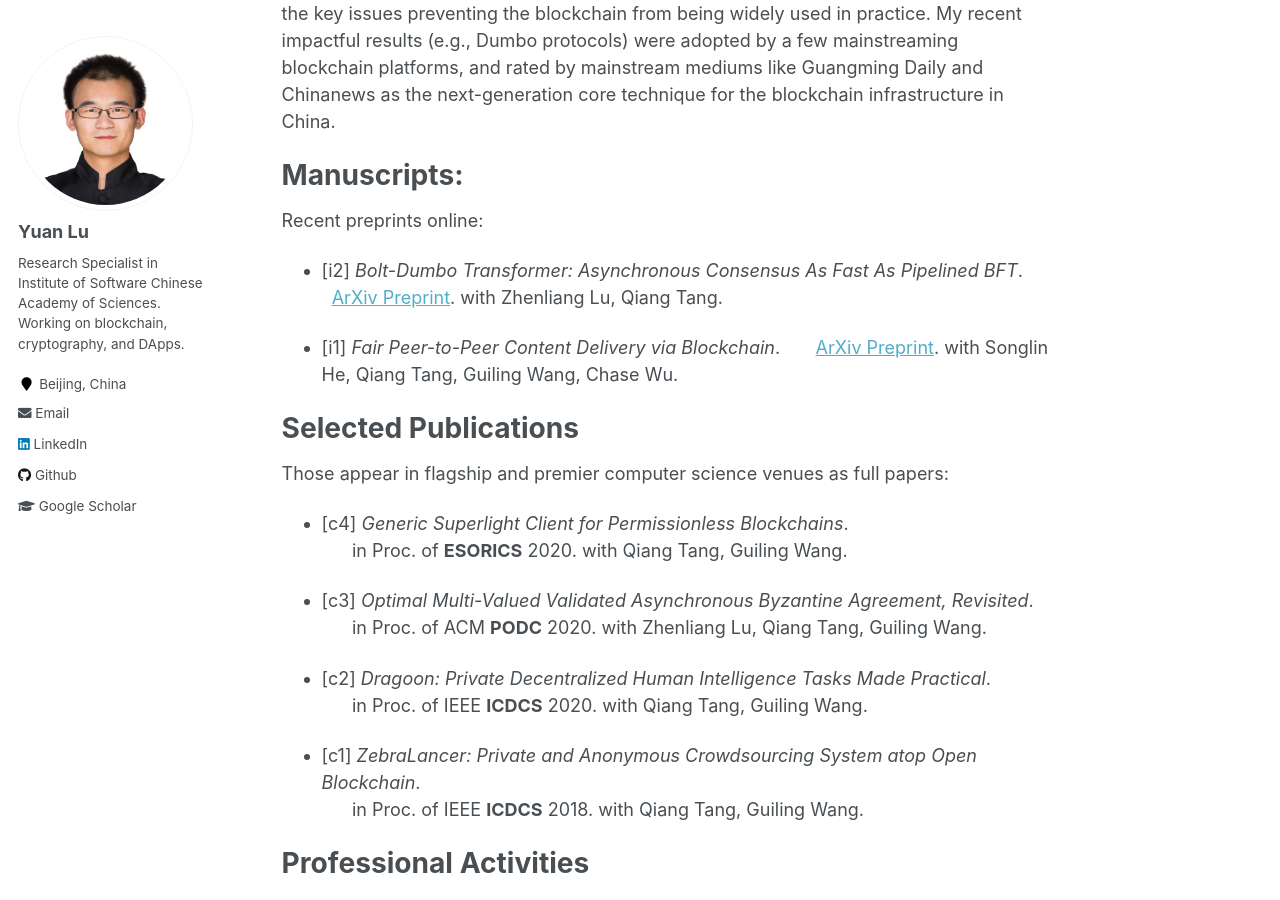
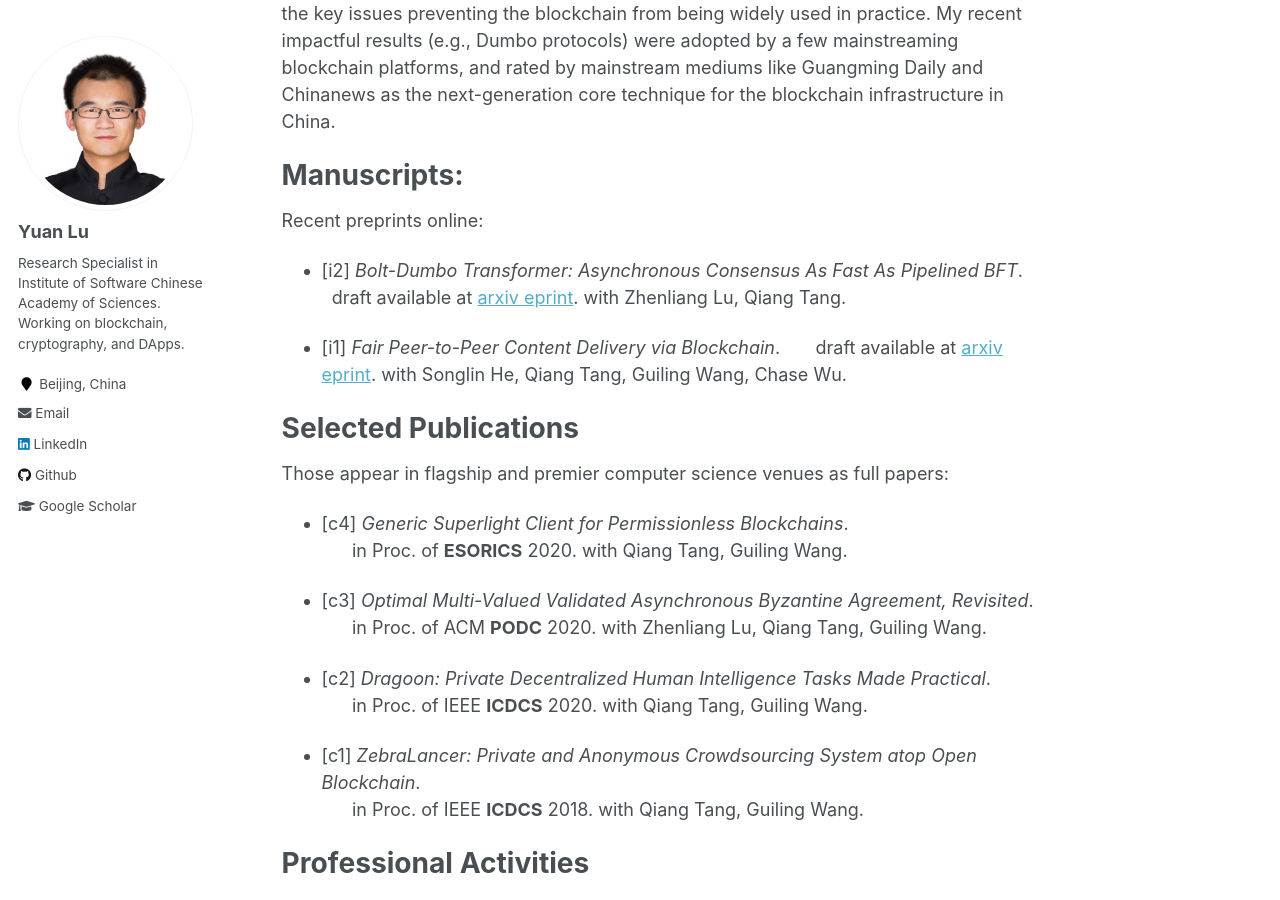
Before and after one commit to yylluu/yylluu.github.io, a Jekyll site: the page built from _pages/about.md, in a window 1280 px wide and 900 px high, scrolled down 366 px. Built offline with Jekyll 4.4.1, drawn with Linux system fonts in a browser that asks for light colours.

Commit message:
Update about.md

```diff
--- a/_pages/about.md
+++ b/_pages/about.md
@@ -20,10 +20,10 @@ Manuscripts:
 ======
 Recent preprints online:
 - [i2] *Bolt-Dumbo Transformer: Asynchronous Consensus As Fast As Pipelined BFT*.
-     &nbsp; &nbsp; &nbsp; [ArXiv Preprint](https://arxiv.org/abs/2103.09425). with Zhenliang Lu, Qiang Tang.
+     &nbsp; &nbsp; &nbsp; draft available at [arxiv eprint](https://arxiv.org/abs/2103.09425). with Zhenliang Lu, Qiang Tang.
 
 - [i1] *Fair Peer-to-Peer Content Delivery via Blockchain*.
-     &nbsp; &nbsp; &nbsp; [ArXiv Preprint](https://arxiv.org/pdf/2102.04685.pdf). with Songlin He, Qiang Tang, Guiling Wang, Chase Wu.
+     &nbsp; &nbsp; &nbsp; draft available at [arxiv eprint](https://arxiv.org/pdf/2102.04685.pdf). with Songlin He, Qiang Tang, Guiling Wang, Chase Wu.
 
 Selected Publications
 ======
```
